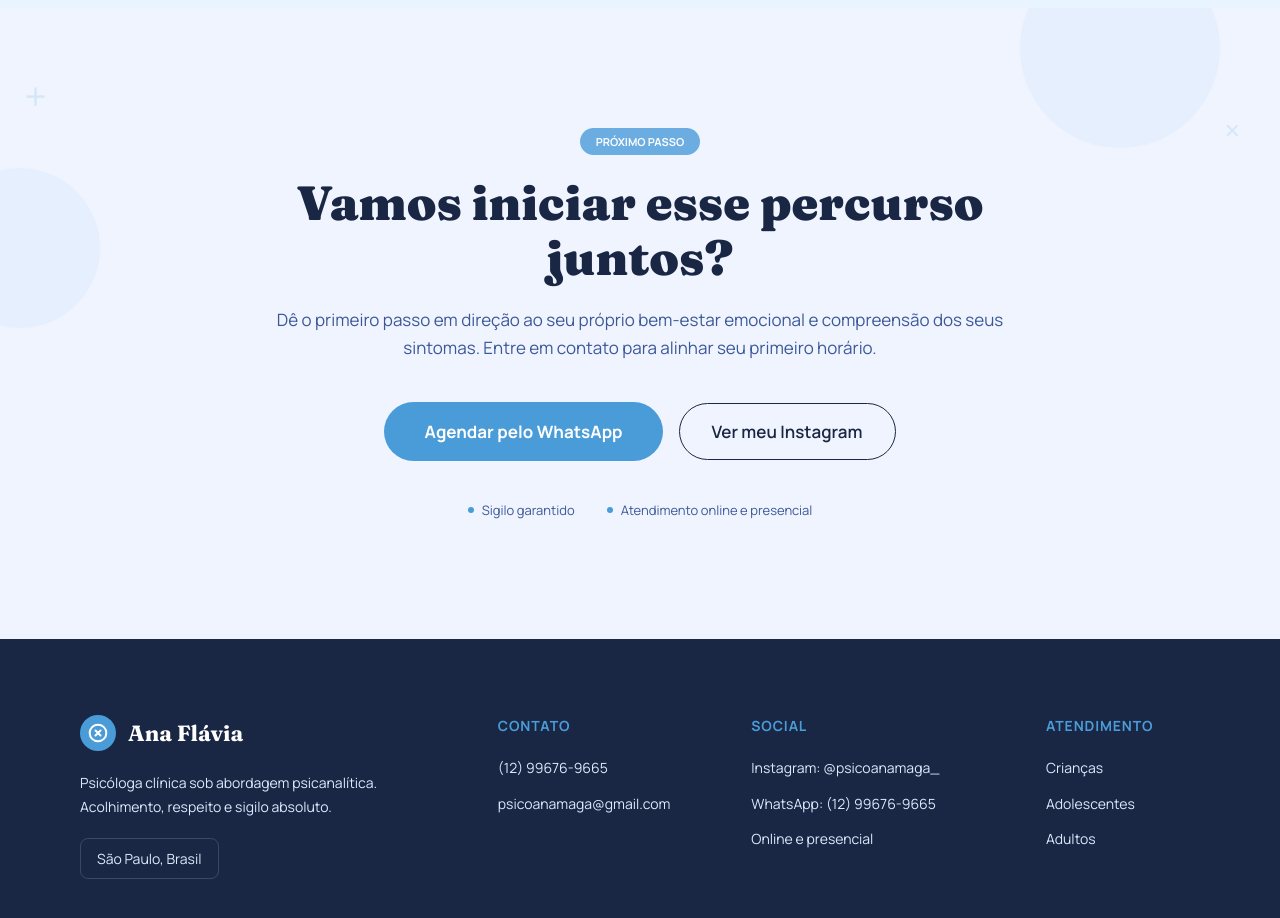
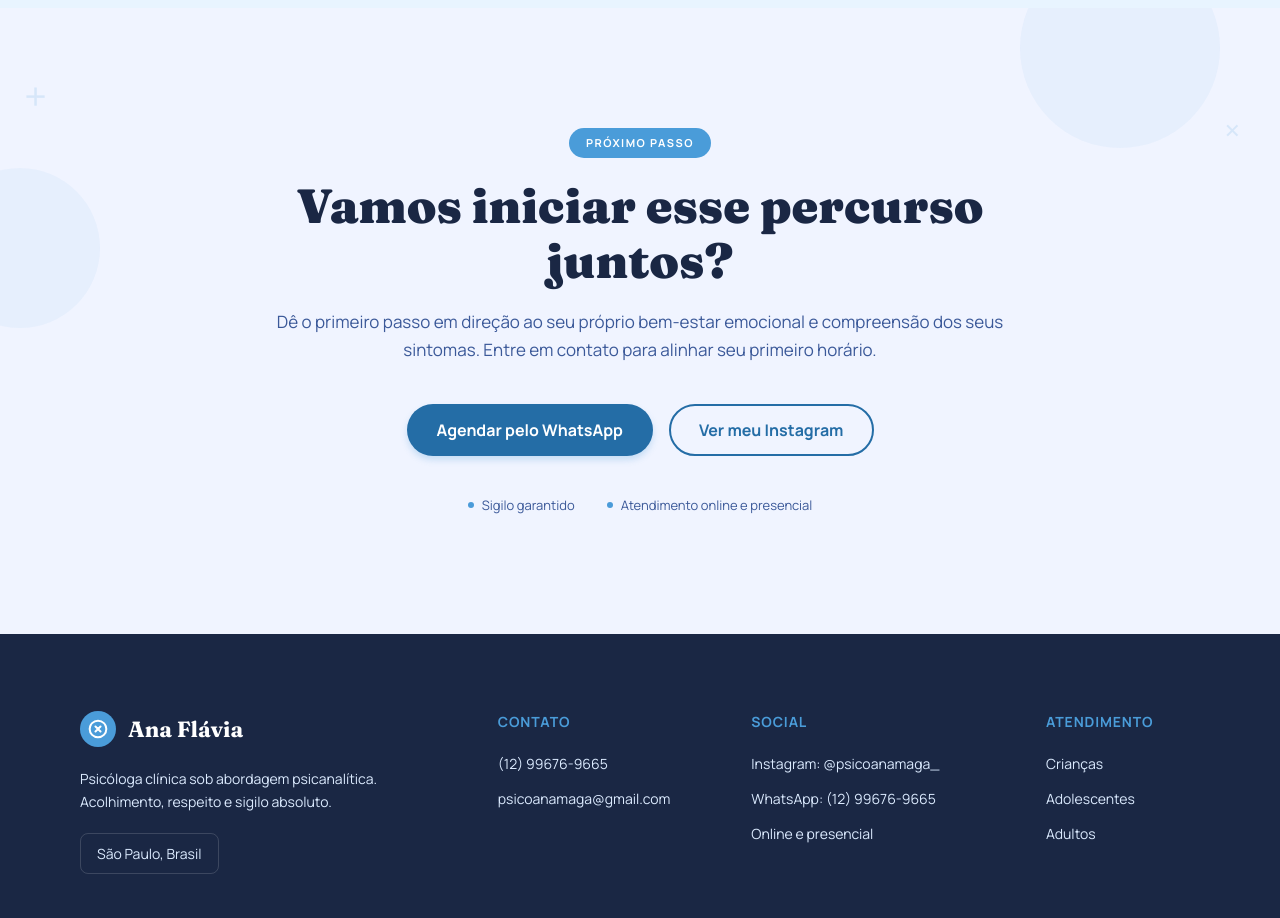
Before and after one commit to flaviafreitas/ana-flavia, a Nuxt app: page / in a window 1280 px wide. Shown: the part 5880-6798 px from the top of the page. Built offline with nearby package versions, Linux system fonts and the light colour scheme.

Commit message:
Use shared contact button and badge styles

```diff
--- a/app/assets/scss/modules/_cta.scss
+++ b/app/assets/scss/modules/_cta.scss
@@ -22,14 +22,6 @@
   max-width: 760px;
   text-align: center;
 
-  .badge {
-    border: 0;
-    color: var(--color-white);
-    line-height: normal;
-    letter-spacing: 0;
-    opacity: 0.8;
-  }
-
   h2 {
     font-size: var(--text-h1);
     line-height: 1.15;
@@ -50,27 +42,6 @@
   align-items: center;
   justify-content: center;
   gap: var(--space-4);
-
-  .btn {
-    font-size: 1.0625rem;
-    line-height: normal;
-  }
-}
-
-.home-cta__whatsapp {
-  padding: 18px var(--space-10);
-  border: 0;
-  background: var(--color-primary-500);
-  color: var(--color-white);
-  box-shadow: none;
-}
-
-.home-cta__instagram {
-  padding: var(--space-4) var(--space-8);
-  border-width: 1.5px;
-  border-color: var(--color-navy-900);
-  color: var(--color-navy-900);
-  font-weight: 600;
 }
 
 .home-cta__reassurance {
```
